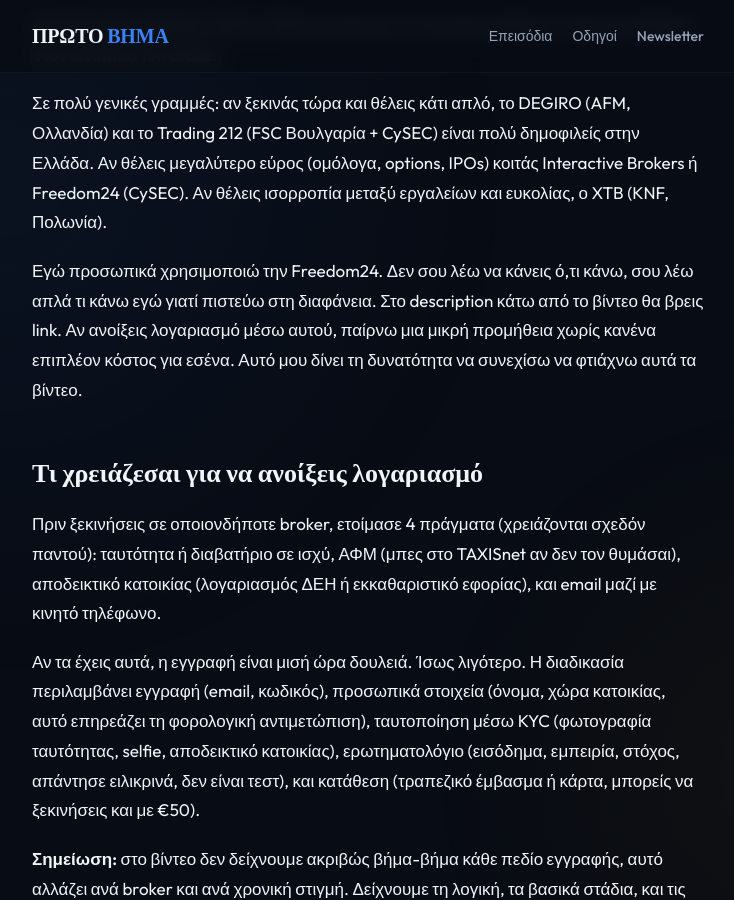
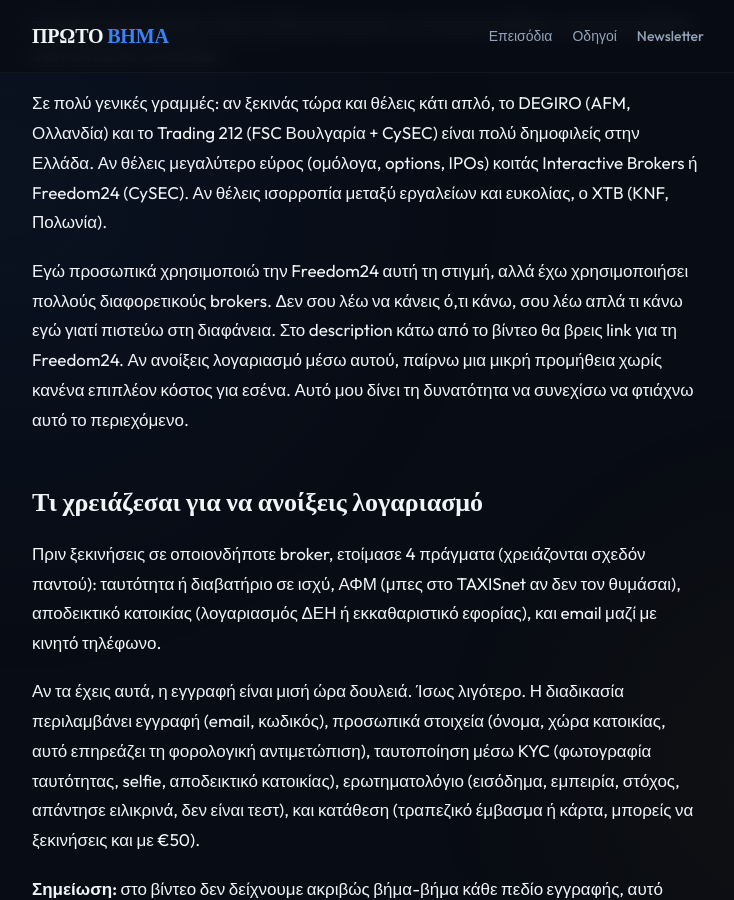
Before and after one commit to ProtoVima/proto-vima.gr, a Jekyll site: the page built from _episodes/ep06-broker.md, in a window 1280 px wide and 900 px high, scrolled down 2273 px. Shown: the whole window, without its empty margins (272-1006 px from the left). Built offline with Jekyll 4.4.1, drawn with Linux system fonts in a browser that asks for light colours; some of the changed text lies outside the part shown.

Commit message:
Update ep06-broker.md

```diff
--- a/_episodes/ep06-broker.md
+++ b/_episodes/ep06-broker.md
@@ -40,7 +40,7 @@
 
 Σε πολύ γενικές γραμμές: αν ξεκινάς τώρα και θέλεις κάτι απλό, το DEGIRO (AFM, Ολλανδία) και το Trading 212 (FSC Βουλγαρία + CySEC) είναι πολύ δημοφιλείς στην Ελλάδα. Αν θέλεις μεγαλύτερο εύρος (ομόλογα, options, IPOs) κοιτάς Interactive Brokers ή Freedom24 (CySEC). Αν θέλεις ισορροπία μεταξύ εργαλείων και ευκολίας, ο XTB (KNF, Πολωνία).
 
-Εγώ προσωπικά χρησιμοποιώ την Freedom24. Δεν σου λέω να κάνεις ό,τι κάνω, σου λέω απλά τι κάνω εγώ γιατί πιστεύω στη διαφάνεια. Στο description κάτω από το βίντεο θα βρεις link. Αν ανοίξεις λογαριασμό μέσω αυτού, παίρνω μια μικρή προμήθεια χωρίς κανένα επιπλέον κόστος για εσένα. Αυτό μου δίνει τη δυνατότητα να συνεχίσω να φτιάχνω αυτά τα βίντεο.
+Εγώ προσωπικά χρησιμοποιώ την Freedom24 αυτή τη στιγμή, αλλά έχω χρησιμοποιήσει πολλούς διαφορετικούς brokers. Δεν σου λέω να κάνεις ό,τι κάνω, σου λέω απλά τι κάνω εγώ γιατί πιστεύω στη διαφάνεια. Στο description κάτω από το βίντεο θα βρεις link για τη Freedom24. Αν ανοίξεις λογαριασμό μέσω αυτού, παίρνω μια μικρή προμήθεια χωρίς κανένα επιπλέον κόστος για εσένα. Αυτό μου δίνει τη δυνατότητα να συνεχίσω να φτιάχνω αυτό το περιεχόμενο.
 
 ## Τι χρειάζεσαι για να ανοίξεις λογαριασμό
 
```
Also changed, not shown: other parts of _episodes/ep06-broker.md (+3 -3 lines).
